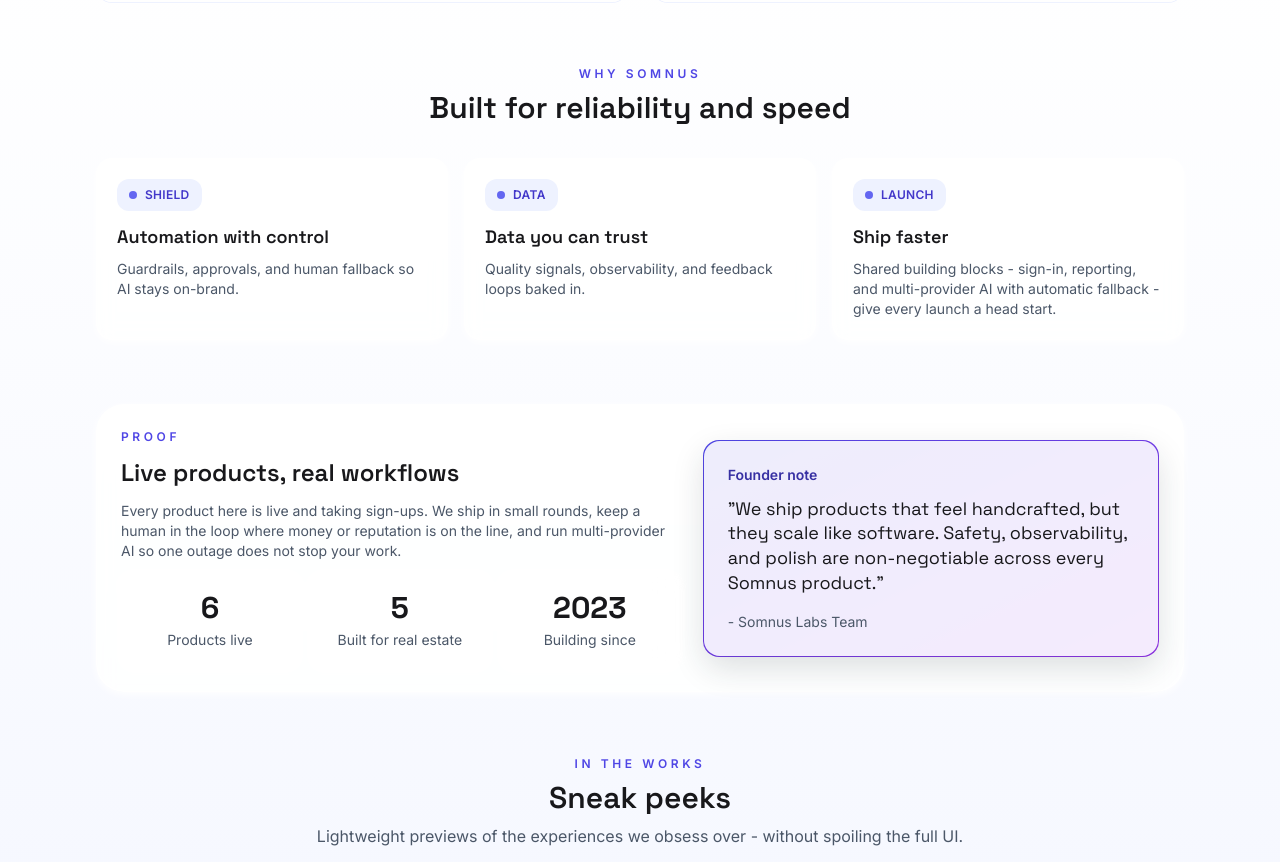
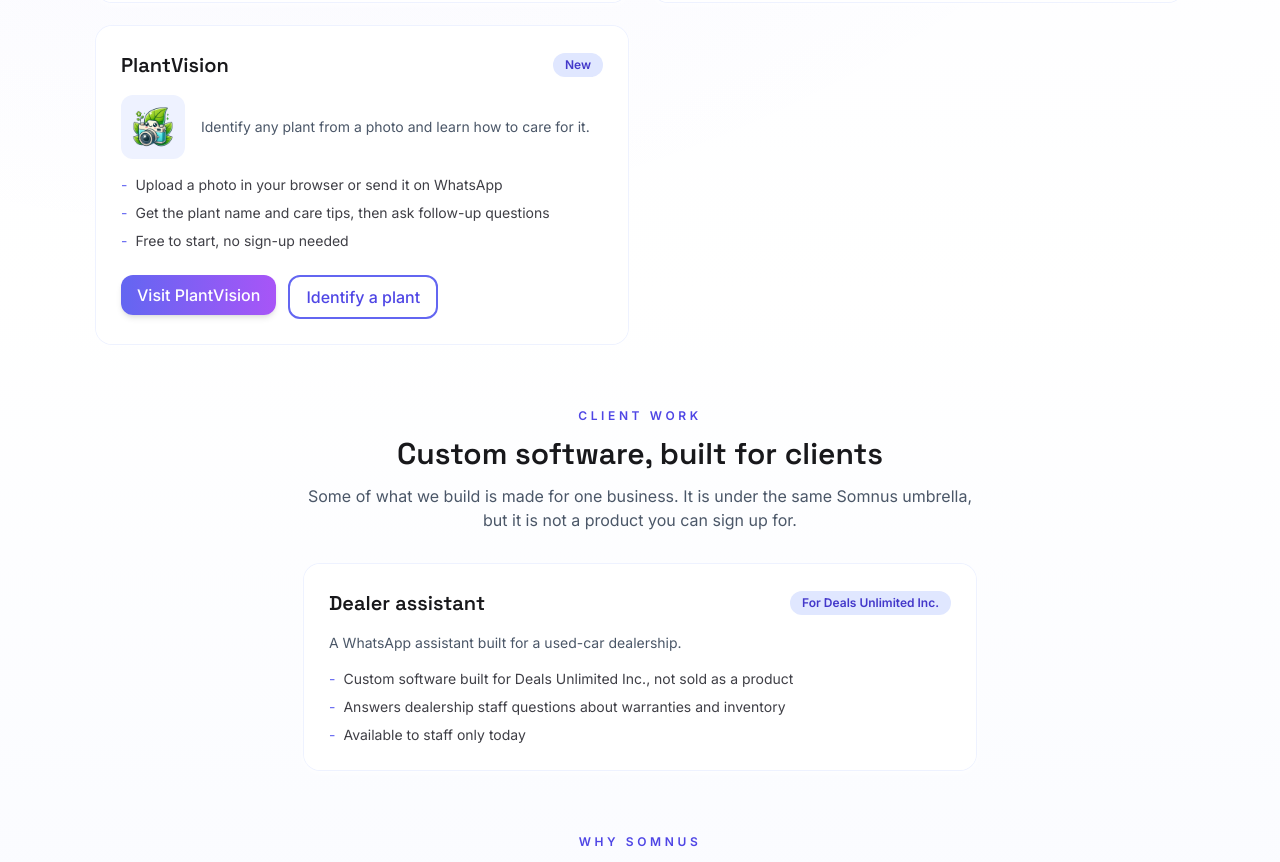
Before and after one commit to Wal33D/somnuslabs-frontend, a Next.js app: page / in a window 1280 px wide. Shown: the part 1891-2753 px from the top of the page. Built offline with nearby package versions, Linux system fonts and the light colour scheme.

Commit message:
Add PlantVision and client work; fix product count and sign-up claim (#3)

```diff
--- a/src/app/layout.tsx
+++ b/src/app/layout.tsx
@@ -19,7 +19,7 @@ export const metadata: Metadata = {
   metadataBase: new URL('https://www.somnuslabs.com'),
   title: 'Somnus Labs - AI products that ship faster and stay on-brand',
   description:
-    'Somnus Labs builds AI software for real estate and local business: Deskwork, MagicReply, CMAForge, ARV Analyzer, ListingPhoto, and ListingReels.',
+    'Somnus Labs builds AI software for real estate and local business: Deskwork, MagicReply, CMAForge, ARV Analyzer, ListingPhoto, ListingReels, and PlantVision.',
   keywords: [
     'Somnus Labs',
     'Deskwork',
@@ -28,6 +28,7 @@ export const metadata: Metadata = {
     'ARV Analyzer',
     'ListingPhoto',
     'ListingReels',
+    'PlantVision',
     'brokerage back office software',
     'commission tracking',
     'comparative market analysis',
@@ -63,7 +64,7 @@ export const metadata: Metadata = {
   openGraph: {
     title: 'Somnus Labs - AI products that ship faster and stay on-brand',
     description:
-      'Explore Somnus-built products: Deskwork, MagicReply, CMAForge, ARV Analyzer, ListingPhoto, and ListingReels. Built with guardrails, speed, and measurable outcomes.',
+      'Explore Somnus-built products: Deskwork, MagicReply, CMAForge, ARV Analyzer, ListingPhoto, ListingReels, and PlantVision. Built with guardrails, speed, and measurable outcomes.',
     url: 'https://www.somnuslabs.com',
     siteName: 'Somnus Labs',
     locale: 'en_US',
@@ -81,7 +82,7 @@ export const metadata: Metadata = {
     card: 'summary_large_image',
     title: 'Somnus Labs - AI products that ship faster and stay on-brand',
     description:
-      'Explore Somnus-built products: Deskwork, MagicReply, CMAForge, ARV Analyzer, ListingPhoto, and ListingReels.',
+      'Explore Somnus-built products: Deskwork, MagicReply, CMAForge, ARV Analyzer, ListingPhoto, ListingReels, and PlantVision.',
     images: ['/images/logo-with-text.png'],
     creator: '@somnuslabs',
     site: '@somnuslabs',
--- a/src/app/page.tsx
+++ b/src/app/page.tsx
@@ -15,6 +15,13 @@ type Product = {
   bullets: string[];
   primaryCta: string;
   secondaryCta?: { label: string; href: string };
+};
+
+type ClientWork = {
+  name: string;
+  client: string;
+  description: string;
+  bullets: string[];
 };
 
 type Stat = { label: string; value: string };
@@ -112,10 +119,40 @@ const products: Product[] = [
     primaryCta: 'Visit ListingReels',
     secondaryCta: { label: 'Talk to us', href: '#contact' },
   },
+  {
+    name: 'PlantVision',
+    href: 'https://plantvisionapp.com',
+    imageSrc: '/images/plantvision-logo.webp',
+    imageAlt: 'PlantVision Logo',
+    badge: 'New',
+    description:
+      'Identify any plant from a photo and learn how to care for it.',
+    bullets: [
+      'Upload a photo in your browser or send it on WhatsApp',
+      'Get the plant name and care tips, then ask follow-up questions',
+      'Free to start, no sign-up needed',
+    ],
+    primaryCta: 'Visit PlantVision',
+    secondaryCta: {
+      label: 'Identify a plant',
+      href: 'https://plantvisionapp.com/identify',
+    },
+  },
 ];
 
+const clientWork: ClientWork = {
+  name: 'Dealer assistant',
+  client: 'Deals Unlimited Inc.',
+  description: 'A WhatsApp assistant built for a used-car dealership.',
+  bullets: [
+    'Custom software built for Deals Unlimited Inc., not sold as a product',
+    'Answers dealership staff questions about warranties and inventory',
+    'Available to staff only today',
+  ],
+};
+
 const stats: Stat[] = [
-  { label: 'Products live', value: '6' },
+  { label: 'Products live', value: '7' },
   { label: 'Built for real estate', value: '5' },
   { label: 'Building since', value: '2023' },
 ];
@@ -143,11 +180,6 @@ const sneakPeeks: SneakPeek[] = [
     title: 'Conversational reviews',
     copy: 'Tone-adaptive replies that sound like your team - without the wait.',
     tag: 'MagicReply',
-  },
-  {
-    title: 'Plant ID and care, rebuilt',
-    copy: 'Snap a plant, learn what it is and how to keep it thriving. Coming to plantvisionapp.com.',
-    tag: 'PlantVision',
   },
   {
     title: 'AI workflow canvas',
@@ -237,6 +269,26 @@ const ProductCard = ({ product }: { product: Product }) => (
   </div>
 );
 
+const ClientWorkCard = ({ work }: { work: ClientWork }) => (
+  <div className="rounded-2xl bg-white/90 p-6 shadow-card backdrop-blur border border-white/60 ring-1 ring-indigo-50">
+    <div className="flex items-center justify-between gap-3">
+      <h3 className="text-xl font-semibold text-zinc-900 font-display">
+        {work.name}
+      </h3>
+      <Badge>For {work.client}</Badge>
+    </div>
+    <p className="mt-4 text-sm text-muted-foreground">{work.description}</p>
+    <ul className="mt-4 space-y-2 text-sm text-zinc-700">
+      {work.bullets.map(point => (
+        <li key={point} className="flex gap-2">
+          <span className="text-indigo-500">-</span>
+          <span>{point}</span>
+        </li>
+      ))}
+    </ul>
+  </div>
+);
+
 const SneakCard = ({ peek }: { peek: SneakPeek }) => (
   <div className="relative overflow-hidden rounded-2xl border border-white/60 bg-gradient-to-br from-indigo-500/10 via-white to-purple-200/30 p-5 shadow-card backdrop-blur">
     <div className="absolute -right-10 -top-10 h-32 w-32 rounded-full bg-gradient-to-br from-indigo-400/30 to-purple-500/30 blur-3xl" />
@@ -265,7 +317,7 @@ const Home: React.FC = () => (
           url: 'https://www.somnuslabs.com',
           logo: 'https://www.somnuslabs.com/images/logo-with-text.png',
           description:
-            'Somnus Labs builds AI products that ship faster, learn faster, and stay on-brand. Home of Deskwork, MagicReply, CMAForge, ARV Analyzer, ListingPhoto, and ListingReels.',
+            'Somnus Labs builds AI products that ship faster, learn faster, and stay on-brand. Home of Deskwork, MagicReply, CMAForge, ARV Analyzer, ListingPhoto, ListingReels, and PlantVision. We also build custom software for clients.',
           foundingDate: '2023',
           sameAs: [
             'https://twitter.com/somnuslabs',
@@ -388,7 +440,7 @@ const Home: React.FC = () => (
         <div className="text-center space-y-3">
           <Eyebrow>Products</Eyebrow>
           <h2 className="text-3xl sm:text-4xl font-display font-semibold text-zinc-900">
-            One studio, six focused apps
+            One studio, seven focused apps
           </h2>
           <p className="text-muted-foreground max-w-2xl mx-auto">
             Each product solves a real workflow and shares the same Somnus-grade
@@ -399,6 +451,22 @@ const Home: React.FC = () => (
           {products.map(product => (
             <ProductCard key={product.name} product={product} />
           ))}
+        </div>
+      </Section>
+
+      <Section id="client-work" className="space-y-8 scroll-mt-32">
+        <div className="text-center space-y-3">
+          <Eyebrow>Client work</Eyebrow>
+          <h2 className="text-3xl font-display font-semibold text-zinc-900">
+            Custom software, built for clients
+          </h2>
+          <p className="text-muted-foreground max-w-2xl mx-auto">
+            Some of what we build is made for one business. It is under the same
+            Somnus umbrella, but it is not a product you can sign up for.
+          </p>
+        </div>
+        <div className="mx-auto max-w-2xl">
+          <ClientWorkCard work={clientWork} />
         </div>
       </Section>
 
@@ -438,10 +506,10 @@ const Home: React.FC = () => (
                 Live products, real workflows
               </h3>
               <p className="text-sm text-muted-foreground">
-                Every product here is live and taking sign-ups. We ship in small
-                rounds, keep a human in the loop where money or reputation is on
-                the line, and run multi-provider AI so one outage does not stop
-                your work.
+                Every product here is live. Some you can start on your own; for
+                the rest, talk to us. We ship in small rounds, keep a human in
+                the loop where money or reputation is on the line, and run
+                multi-provider AI so one outage does not stop your work.
               </p>
               <div className="grid gap-3 sm:grid-cols-3">
                 {stats.map(stat => (
@@ -479,7 +547,7 @@ const Home: React.FC = () => (
             spoiling the full UI.
           </p>
         </div>
-        <div className="grid gap-4 md:grid-cols-3">
+        <div className="grid gap-4 md:grid-cols-2">
           {sneakPeeks.map(peek => (
             <SneakCard key={peek.title} peek={peek} />
           ))}
```
Also changed, not shown: public/ai.txt, public/llms.txt.
